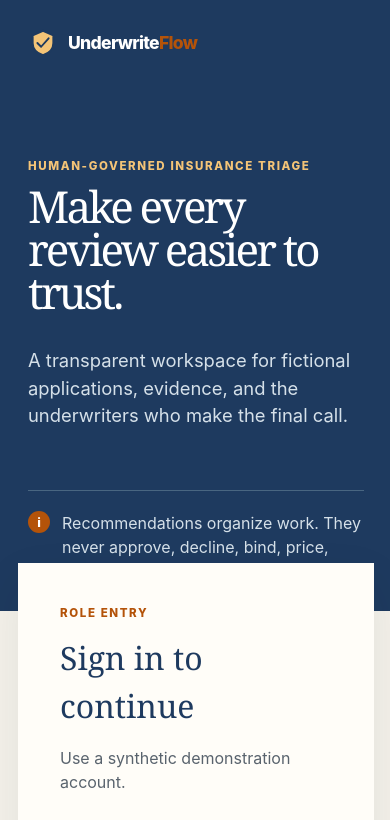
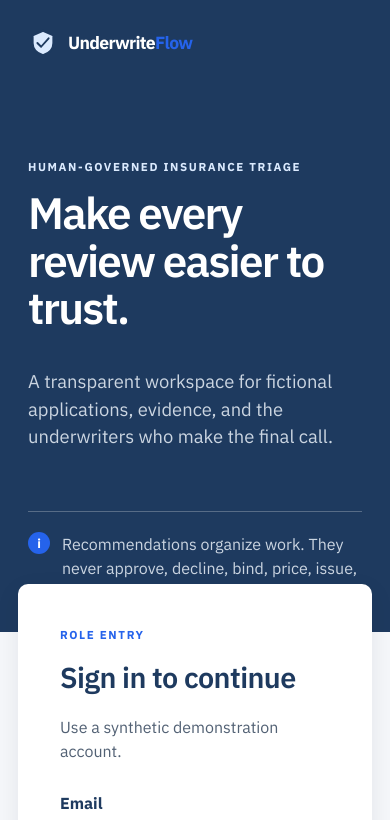
Before and after one commit to saurav-cgr/underwrite_flow, a React (Vite) app in the folder web/: page / in a window 390 px wide. Shown: the top 820 px of the page. Built offline with nearby package versions, Linux system fonts and the light colour scheme; no server answers.

Commit message:
feat: adopt the design system palette and type

```diff
--- a/web/index.html
+++ b/web/index.html
@@ -3,7 +3,18 @@
   <head>
     <meta charset="UTF-8" />
     <meta name="viewport" content="width=device-width, initial-scale=1.0" />
-    <meta name="theme-color" content="#f4f1ea" />
+    <meta name="theme-color" content="#1e3a5f" />
+    <link rel="preconnect" href="https://fonts.googleapis.com" />
+    <link
+      rel="preconnect"
+      href="https://fonts.gstatic.com"
+      crossorigin
+    />
+    <!-- The font URL is a single opaque token and cannot be wrapped. -->
+    <link
+      href="https://fonts.googleapis.com/css2?family=IBM+Plex+Sans:wght@400..700&display=swap"
+      rel="stylesheet"
+    />
     <title>UnderwriteFlow · Human-governed triage</title>
   </head>
   <body>
--- a/web/src/main.tsx
+++ b/web/src/main.tsx
@@ -1,6 +1,7 @@
 import { StrictMode } from "react";
 import { createRoot } from "react-dom/client";
 import App from "./app";
+import "./tokens.css";
 import "./styles.css";
 import "./components.css";
 import "./responsive.css";
--- a/web/src/responsive.css
+++ b/web/src/responsive.css
@@ -10,7 +10,7 @@
   padding: 15px 8px;
 }
 .queue-header {
-  border-bottom: 2px solid var(--line);
+  border-bottom: 2px solid var(--border);
   color: var(--muted);
   font-size: .72rem;
   font-weight: 800;
@@ -20,20 +20,21 @@
 .queue-row {
   background: transparent;
   border: 0;
-  border-bottom: 1px solid var(--line);
-  color: var(--ink);
+  border-bottom: 1px solid var(--border-soft);
+  color: var(--text);
   text-align: left;
   width: 100%;
 }
 .queue-row:hover {
-  background: #faf6ed;
+  background: var(--surface-hover);
 }
 .mono {
-  font-family: ui-monospace, SFMono-Regular, Menlo, monospace;
+  font-family: var(--font-mono);
   font-size: .82rem;
 }
 .badge {
-  border: 1px solid var(--line);
+  border: 1px solid var(--border);
+  border-radius: var(--radius-sm);
   display: inline-block;
   font-size: .7rem;
   font-weight: 800;
@@ -42,31 +43,31 @@
   text-transform: capitalize;
 }
 .badge-underwriter_review, .badge-confirmed {
-  background: var(--gold-soft);
-  border-color: #dfbe8e;
-  color: #7d480b;
+  background: var(--amber-soft);
+  border-color: var(--amber-line);
+  color: var(--amber);
 }
 .badge-completed, .badge-confirmed {
-  background: #e7f1eb;
-  border-color: #b7d3c1;
-  color: var(--green);
+  background: var(--accent-soft);
+  border-color: var(--accent-line);
+  color: var(--accent);
 }
 .badge-specialist {
-  background: #eee8f8;
-  border-color: #cfc1e8;
-  color: #5e4388;
+  background: var(--purple-soft);
+  border-color: var(--purple-line);
+  color: var(--purple);
 }
 .badge-needs_information {
-  background: #fff1ed;
-  border-color: #e7b1a8;
-  color: var(--red);
+  background: var(--danger-soft);
+  border-color: var(--danger-line);
+  color: var(--danger);
 }
 .recommendation strong {
-  color: var(--navy);
+  color: var(--primary);
   display: block;
-  font-family: Georgia, "Times New Roman", serif;
-  font-size: 3rem;
-  font-weight: 500;
+  font-size: 2.4rem;
+  font-weight: 600;
+  letter-spacing: -0.02em;
   margin: 8px 0;
   text-transform: capitalize;
 }
@@ -74,15 +75,15 @@
   color: var(--muted);
 }
 .decision-panel {
-  background: var(--navy);
+  background: var(--primary);
   color: white;
   padding: 28px;
 }
 .decision-panel .eyebrow, .decision-panel .field > span {
-  color: #f4c477;
+  color: var(--secondary-soft);
 }
 .decision-panel .field small {
-  color: #d5e0e9;
+  color: var(--border);
 }
 .decision-actions {
   display: grid;
@@ -90,11 +91,11 @@
   margin-top: 24px;
 }
 .decision-panel .button-primary {
-  background: #f4c477;
-  color: var(--navy);
+  background: var(--secondary-soft);
+  color: var(--primary);
 }
 .decision-panel .button-quiet {
-  border-color: #7590aa;
+  border-color: rgb(255 255 255 / 45%);
   color: white;
 }
 .check-row {
@@ -117,15 +118,15 @@
   text-align: center;
 }
 .empty-state h2 {
-  color: var(--navy);
-  font-family: Georgia, "Times New Roman", serif;
-  font-weight: 500;
+  color: var(--primary);
+  font-weight: 600;
 }
 .empty-state p, .muted {
   color: var(--muted);
 }
 .empty-line {
-  background: var(--gold);
+  background: var(--secondary);
+  border-radius: var(--radius-pill);
   display: block;
   height: 2px;
   margin: 0 auto;
@@ -169,9 +170,8 @@
   padding-bottom: 20px;
 }
 .metric-strip strong {
-  font-family: Georgia, "Times New Roman", serif;
-  font-size: 2rem;
-  font-weight: 500;
+  font-size: 1.7rem;
+  font-weight: 600;
 }
 .metric-strip span {
   color: var(--muted);
@@ -184,8 +184,8 @@
   align-items: center;
   background: transparent;
   border: 0;
-  border-bottom: 1px solid var(--line);
-  color: var(--ink);
+  border-bottom: 1px solid var(--border-soft);
+  color: var(--text);
   display: flex;
   gap: 12px;
   justify-content: space-between;
@@ -194,8 +194,8 @@
   width: 100%;
 }
 .product-config-row[aria-pressed="true"] {
-  background: #faf6ed;
-  border-left: 3px solid var(--gold);
+  background: var(--surface-hover);
+  border-left: 3px solid var(--secondary);
   padding-left: 10px;
 }
 .product-config-row span {
@@ -211,13 +211,13 @@
 
 .entry-page {
   align-items: stretch;
-  background: var(--cream);
+  background: var(--background);
   display: grid;
   grid-template-columns: minmax(0, 1.1fr) minmax(360px, .9fr);
   min-height: 100vh;
 }
 .entry-story {
-  background: var(--navy);
+  background: var(--primary);
   color: white;
   display: flex;
   flex-direction: column;
@@ -229,11 +229,11 @@
   margin-bottom: auto;
 }
 .entry-brand .brand-mark svg {
-  fill: #f4c477;
-  stroke: var(--navy);
+  fill: var(--secondary-soft);
+  stroke: var(--primary);
 }
 .entry-story .eyebrow {
-  color: #f4c477;
+  color: var(--secondary-soft);
   margin-top: auto;
 }
 .entry-story h1 {
@@ -241,14 +241,14 @@
   max-width: 670px;
 }
 .entry-copy {
-  color: #d5e0e9;
+  color: var(--border);
   font-size: 1.15rem;
   max-width: 560px;
 }
 .entry-note {
   align-items: flex-start;
-  border-top: 1px solid #496681;
-  color: #d5e0e9;
+  border-top: 1px solid rgb(255 255 255 / 25%);
+  color: var(--border);
   display: flex;
   gap: 12px;
   margin-top: 42px;
@@ -257,18 +257,19 @@
 }
 .entry-card {
   align-self: center;
-  background: var(--paper);
-  box-shadow: var(--shadow);
+  background: var(--surface);
+  border-radius: var(--radius-lg);
+  box-shadow: var(--shadow-md);
   justify-self: center;
   max-width: 480px;
   padding: 42px;
   width: calc(100% - 56px);
 }
 .entry-card h2 {
-  color: var(--navy);
-  font-family: Georgia, "Times New Roman", serif;
-  font-size: 2rem;
-  font-weight: 500;
+  color: var(--primary);
+  font-size: 1.8rem;
+  font-weight: 600;
+  letter-spacing: -0.02em;
   margin: 12px 0 4px;
 }
 .entry-card form {
@@ -277,7 +278,7 @@
   margin-top: 28px;
 }
 .demo-list {
-  border-top: 1px solid var(--line);
+  border-top: 1px solid var(--border-soft);
   display: grid;
   gap: 8px;
   margin-top: 34px;
@@ -286,14 +287,15 @@
 .demo-list button {
   align-items: center;
   background: transparent;
-  border: 1px solid var(--line);
+  border: 1px solid var(--border);
+  border-radius: var(--radius-sm);
   display: flex;
   justify-content: space-between;
   padding: 11px 12px;
   text-align: left;
 }
 .demo-list button:hover {
-  border-color: var(--gold);
+  border-color: var(--secondary);
 }
 .demo-list small {
   color: var(--muted);
--- a/web/src/styles.css
+++ b/web/src/styles.css
@@ -1,22 +1,9 @@
 :root {
-  font-family: Inter, ui-sans-serif, system-ui, -apple-system,
-    BlinkMacSystemFont, "Segoe UI", sans-serif;
-color: #17202a;
-background: #f4f1ea;
-font-synthesis: none;
-line-height: 1.5;
---ink: #17202a;
---muted: #59636d;
---paper: #fffdf8;
---cream: #f4f1ea;
---line: #d8d3ca;
---navy: #1e3a5f;
---navy-soft: #e7edf3;
---gold: #b45309;
---gold-soft: #f5e8d2;
---red: #a83c35;
---green: #28634d;
---shadow: 0 18px 44px rgba(23, 32, 42, 0.08);
+  background: var(--background);
+  color: var(--text);
+  font-family: var(--font);
+  font-synthesis: none;
+  line-height: 1.5;
 }
 
 * {
@@ -29,7 +16,7 @@ html {
 body {
   margin: 0;
   min-width: 320px;
-  background: var(--cream);
+  background: var(--background);
 }
 button, input, select, textarea {
   font: inherit;
@@ -42,8 +29,8 @@ input:focus-visible,
 select:focus-visible,
 textarea:focus-visible,
 a:focus-visible {
-  outline: 3px solid #d97706;
-  outline-offset: 3px;
+  outline: var(--focus-ring);
+  outline-offset: var(--focus-offset);
 }
 a {
   color: inherit;
@@ -170,15 +157,25 @@ a {
   justify-content: space-between;
   margin-bottom: 40px;
 }
-.page-heading h1, .entry-story h1 {
-  color: var(--navy);
-  font-family: Georgia, "Times New Roman", serif;
-  font-size: clamp(2.4rem, 5vw, 4.5rem);
-  font-weight: 500;
-  letter-spacing: -.065em;
-  line-height: .98;
-  margin: 10px 0 14px;
+/* Page headings sit at the prototype's scale; only the role entry leads
+   with display type. */
+.page-heading h1 {
+  color: var(--primary);
+  font-size: clamp(1.75rem, 3vw, 2.5rem);
+  font-weight: 600;
+  letter-spacing: -0.035em;
+  line-height: 1.12;
+  margin: 8px 0 10px;
   max-width: 760px;
+}
+.entry-story h1 {
+  color: white;
+  font-size: clamp(2rem, 3.4vw, 3.1rem);
+  font-weight: 600;
+  letter-spacing: -0.04em;
+  line-height: 1.08;
+  margin: 14px 0 18px;
+  max-width: 670px;
 }
 .lede {
   color: var(--muted);
@@ -204,16 +201,15 @@ a {
   margin-top: 24px;
 }
 .panel-title {
-  color: var(--navy);
-  font-family: Georgia, "Times New Roman", serif;
-  font-size: 1.55rem;
-  font-weight: 500;
+  color: var(--primary);
+  font-size: 1.4rem;
+  font-weight: 600;
   margin: 0 0 24px;
 }
 .button {
   border: 1px solid transparent;
-  border-radius: 2px;
-  font-weight: 750;
+  border-radius: var(--radius-sm);
+  font-weight: 700;
   min-height: 46px;
   padding: 11px 18px;
   transition:
@@ -230,14 +226,14 @@ a {
   color: white;
 }
 .button-primary:hover {
-  background: #132c48;
+  background: var(--primary-strong);
 }
 .button-secondary {
-  background: var(--gold);
+  background: var(--secondary);
   color: white;
 }
 .button-secondary:hover {
-  background: #943f08;
+  background: var(--secondary-strong);
 }
 .button-quiet {
   background: transparent;
@@ -271,20 +267,19 @@ a {
   padding: 22px;
 }
 .metric-card strong {
-  color: var(--navy);
-  font-family: Georgia, "Times New Roman", serif;
-  font-size: 2.3rem;
-  font-weight: 500;
+  color: var(--primary);
+  font-size: 1.8rem;
+  font-weight: 600;
 }
 .metric-card span:last-child {
   color: var(--muted);
   font-size: .88rem;
 }
 .metric-accent {
-  background: var(--navy);
-  border-color: var(--navy);
+  background: var(--primary);
+  border-color: var(--primary);
   color: white;
 }
 .metric-accent strong, .metric-accent .metric-label {
-  color: #f4c477;
+  color: var(--secondary-soft);
 }
--- /dev/null
+++ b/web/src/tokens.css
@@ -0,0 +1,92 @@
+/*
+ * Design tokens for UnderwriteFlow.
+ *
+ * Values are ported from designs/underwriteflow-ui/styles.css, which is the
+ * visual source of truth for the product UI. design-system/underwriteflow/
+ * MASTER.md agrees on the palette, typography and component intent; where the
+ * two disagree, the prototype wins.
+ */
+
+:root {
+  color-scheme: light;
+
+  /* Brand */
+  --primary: #1e3a5f;
+  --primary-strong: #142a46;
+  --primary-soft: #e8eef6;
+  --secondary: #2563eb;
+  --secondary-strong: #1d4ed8;
+  --secondary-soft: #dbeafe;
+  --accent: #15803d;
+  --accent-soft: #dcfce7;
+  --accent-line: #86efac;
+  --amber: #a16207;
+  --amber-soft: #fef3c7;
+  --amber-line: #fcd34d;
+  --purple: #6d28d9;
+  --purple-soft: #ede9fe;
+  --purple-line: #ddd6fe;
+  --danger: #b91c1c;
+  --danger-soft: #fee2e2;
+  --danger-line: #fca5a5;
+
+  /* Surfaces, text and rules */
+  --background: #f5f7fa;
+  --surface: #ffffff;
+  --surface-subtle: #edf2f7;
+  --surface-hover: #f8fafc;
+  --text: #0f172a;
+  --muted: #526174;
+  --border: #cbd5e1;
+  --border-strong: #aeb9c6;
+  --border-soft: #e2e8f0;
+
+  /* Elevation */
+  --shadow-sm: 0 1px 2px rgb(15 23 42 / 6%);
+  --shadow-md: 0 8px 24px rgb(15 23 42 / 8%);
+  --shadow-lg: 0 24px 80px rgb(15 23 42 / 25%);
+
+  /* Radius */
+  --radius-sm: 6px;
+  --radius-md: 8px;
+  --radius-lg: 10px;
+  --radius-pill: 999px;
+
+  /* Type */
+  --font:
+    "IBM Plex Sans", Inter, ui-sans-serif, system-ui, -apple-system,
+    BlinkMacSystemFont, "Segoe UI", sans-serif;
+  --font-mono: ui-monospace, SFMono-Regular, Menlo, monospace;
+
+  /* Focus */
+  --focus-ring: 3px solid rgb(37 99 235 / 35%);
+  --focus-offset: 2px;
+
+  /* Spacing scale from design-system/underwriteflow/MASTER.md */
+  --space-xs: 4px;
+  --space-sm: 8px;
+  --space-md: 16px;
+  --space-lg: 24px;
+  --space-xl: 32px;
+  --space-2xl: 48px;
+}
+
+/*
+ * Deprecated aliases for the stylesheets written before this token layer.
+ * Each alias is deleted as its last consumer is migrated: U1c (shared
+ * components), U1d (applicant journey), U1e (staff and admin), U1f
+ * (responsive). Do not use these in new code.
+ */
+:root {
+  --ink: var(--text);
+  --paper: var(--surface);
+  --cream: var(--background);
+  --line: var(--border);
+  --navy: var(--primary);
+  --navy-soft: var(--primary-soft);
+  --gold: var(--secondary);
+  --gold-soft: var(--amber-soft);
+  --red: var(--danger);
+  --green: var(--accent);
+  --shadow: var(--shadow-md);
+}
```
Also changed, not shown: web/src/components.css (+21 -23 lines).
